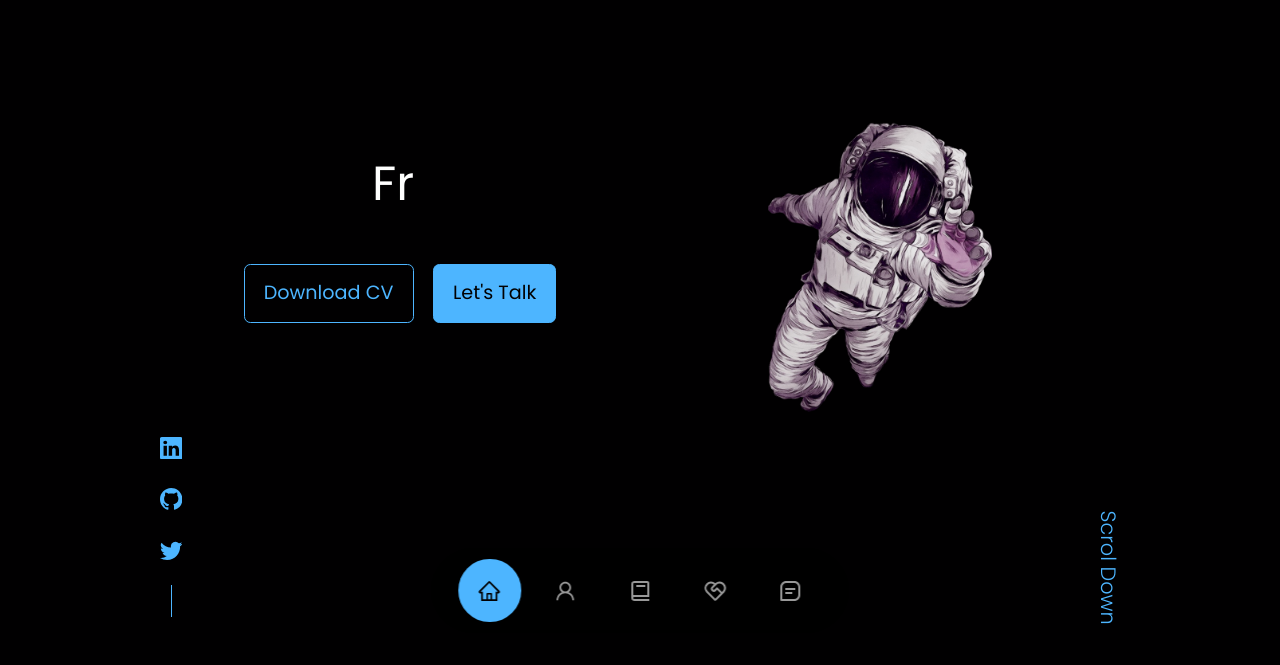
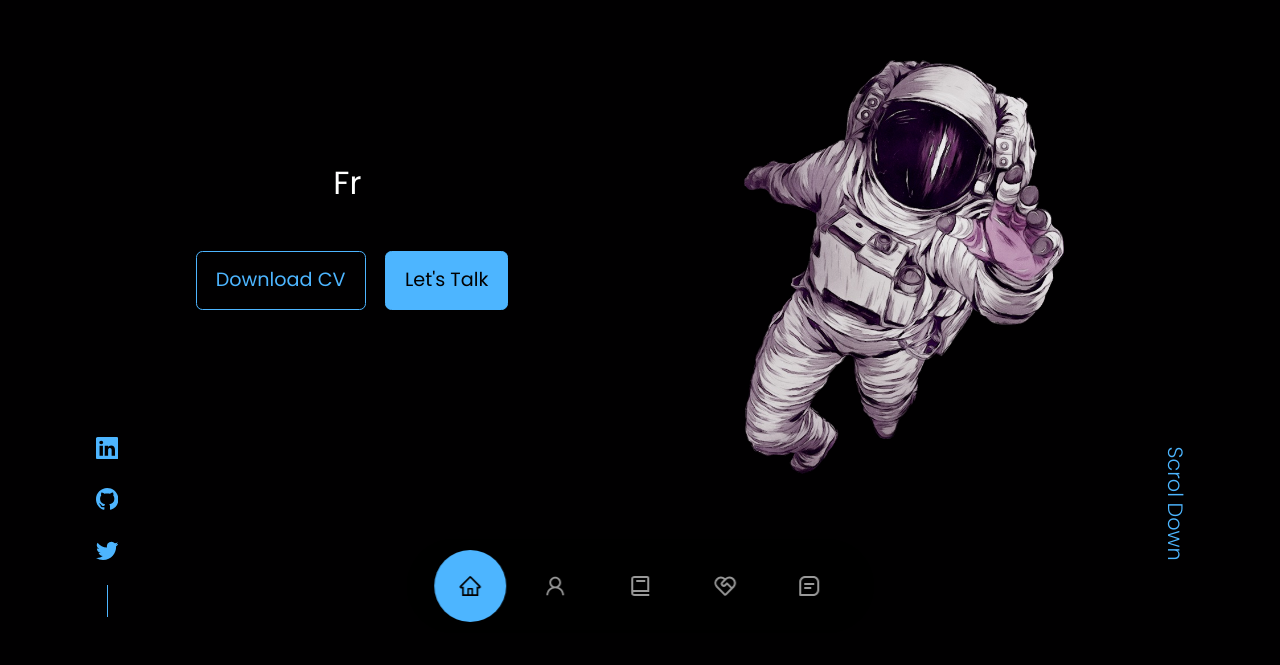
Before and after one commit to chrisWO92/portfolio-web, a React (Create React App) app: page / in a window 1280 px wide. Shown: the part 135-800 px from the top of the page. Built offline with nearby package versions, Linux system fonts and the light colour scheme; grey boxes are pictures that could not be loaded.

Commit message:
largedevices responsive completed

```diff
--- a/src/components/header/header.css
+++ b/src/components/header/header.css
@@ -103,27 +103,71 @@ adding the line above the social icons
     font-size: 1.3rem;
 }
 
+/*-----------------MEDIA QUERIES (MEDIUM DEVICES) ------------*/
+@media screen and (max-width: 1300px) and (max-height: 850px) and (orientation: landscape) {
 
-/*-----------------MEDIA QUERIES (MEDIUM DEVICES) ------------*/
-@media screen and (max-width: 1024px) {
+    .animated_text {
+        font-size: 2.0rem;
+    }
 
-    header {
-        height: 68vh;
+    .header__socials{
+        left: -8vh;
+        bottom: 3rem;
+    }
+
+    .scroll__down {
+        right: -14vh;
+        bottom: 18vh;
+    }
+
+    .header__text {
+        width: 40%;
     }
 
     .me {
-        width: 19rem;
-        height: 26rem;
-        padding: 2.1rem 0 0 0;
+        padding: 8rem 8rem 12rem 8rem;
+        width: 60%;
+        left: 9vh;
+    }
+}
+
+/*-----------------MEDIA QUERIES (MEDIUM DEVICES) ------------*/
+@media screen and (max-width: 1050px) and (max-height: 650px) and (orientation: landscape) {
+
+    .animated_text {
+        font-size: 1.5rem;
     }
 
-    .cta {
-        margin-top: 1.4rem;
-        display: flex;
-        gap: 1.2rem;
-        justify-content: center;
+    .header__socials{
+        left: -4vh;
+        bottom: 3rem;
     }
 
+    .header__socials > a {
+        font-size: 1.1rem;
+    }
+
+    .scroll__down {
+        right: -11vh;
+        bottom: 22.5vh;
+        font-size: 1.1rem;
+    }
+
+    .header__text {
+        width: 56%;
+        position: relative;
+        left: 8vh;
+    }
+
+    .cta > a {
+        font-size: 1.1rem;
+    }
+
+    .me {
+        padding: 6rem 8rem 12rem 8rem;
+        width: 60%;
+        left: 5vh;
+    }
 }
 
 /*-----------------MEDIA QUERIES (950 x 1400) ------------*/
--- a/src/components/nav/nav.css
+++ b/src/components/nav/nav.css
@@ -26,6 +26,26 @@ nav a {
 nav a.active {
     background: var(--color-primary);
     color: var(--color-bg);
+}
+
+/*-----------------MEDIA QUERIES (MEDIUM DEVICES) ------------*/
+@media screen and (max-width: 1300px) and (max-height: 850px) and (orientation: landscape) {
+
+    nav a {
+        padding: 3vh;
+        font-size: 3vh;
+    }
+
+}
+
+/*-----------------MEDIA QUERIES (MEDIUM DEVICES) ------------*/
+@media screen and (max-width: 1050px) and (max-height: 650px) and (orientation: landscape) {
+
+    nav a {
+        padding: 3vh;
+        font-size: 3vh;
+    }
+
 }
 
 
```
